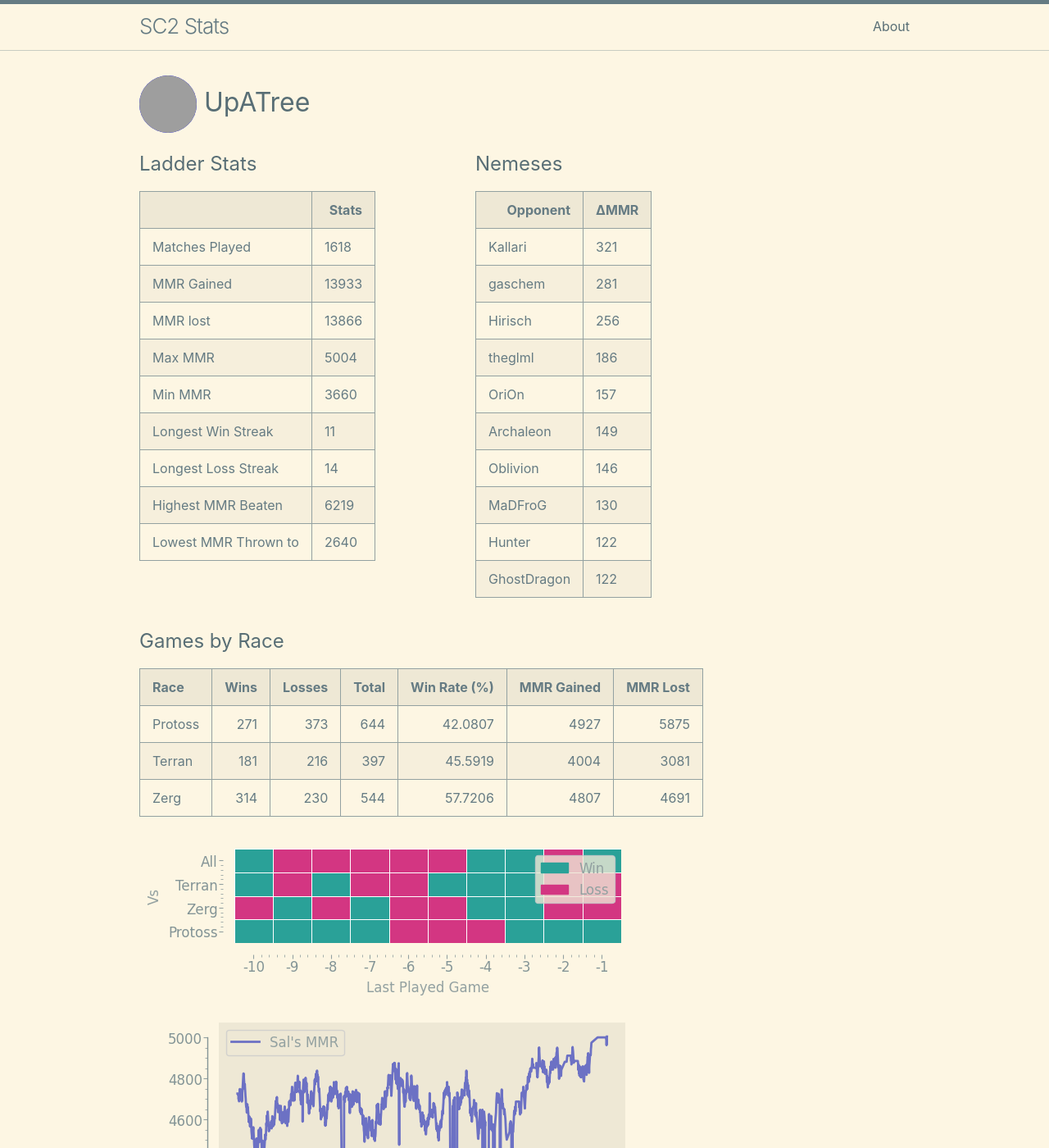
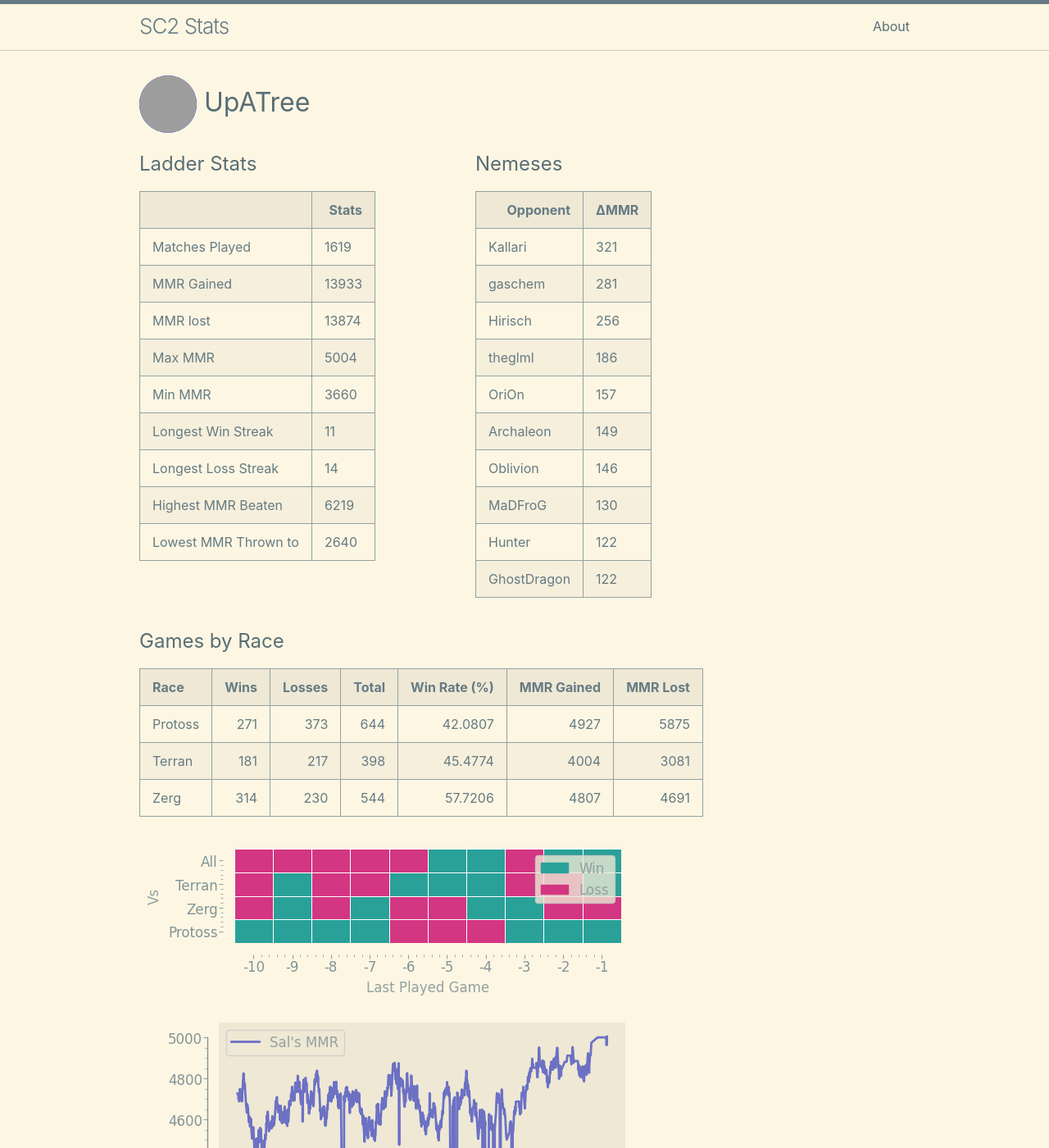
Before and after one commit to kylermurphy/UpATree, a Jekyll site: the page built from docs/index.md, in a window 1280 px wide and 1400 px high. Shown: the whole window at 82% size. Built offline with Jekyll 4.4.1, drawn with Linux system fonts in a browser that asks for light colours; grey boxes are pictures that could not be loaded.

Commit message:
running on push

```diff
--- a/docs/index.md
+++ b/docs/index.md
@@ -18,7 +18,7 @@ layout: home
   <tbody>
     <tr>
       <td>Matches Played</td>
-      <td>1618</td>
+      <td>1619</td>
     </tr>
     <tr>
       <td>MMR Gained</td>
@@ -26,7 +26,7 @@ layout: home
     </tr>
     <tr>
       <td>MMR lost</td>
-      <td>13866</td>
+      <td>13874</td>
     </tr>
     <tr>
       <td>Max MMR</td>
@@ -115,7 +115,7 @@ layout: home
 | Race    |   Wins |   Losses |   Total |   Win Rate (%) |   MMR Gained |   MMR Lost |
 |:--------|-------:|---------:|--------:|---------------:|-------------:|-----------:|
 | Protoss |    271 |      373 |     644 |        42.0807 |         4927 |       5875 |
-| Terran  |    181 |      216 |     397 |        45.5919 |         4004 |       3081 |
+| Terran  |    181 |      217 |     398 |        45.4774 |         4004 |       3081 |
 | Zerg    |    314 |      230 |     544 |        57.7206 |         4807 |       4691 |
 
 ![Games by Race](./assets/gm_hist.png)
--- a/log.txt
+++ b/log.txt
@@ -761,3 +761,4 @@ Writing a log file 2025-03-30 23:21:39.
 Writing a log file 2025-03-30 23:48:00.
 Writing a log file 2025-03-31 16:29:35.
 Writing a log file 2025-03-31 16:54:16.
+Writing a log file 2025-03-31 17:20:21.
```
Also changed, not shown: docs/assets/daily.png, docs/assets/gm_hist.png, docs/assets/r_wrt.png, 1 other file.
